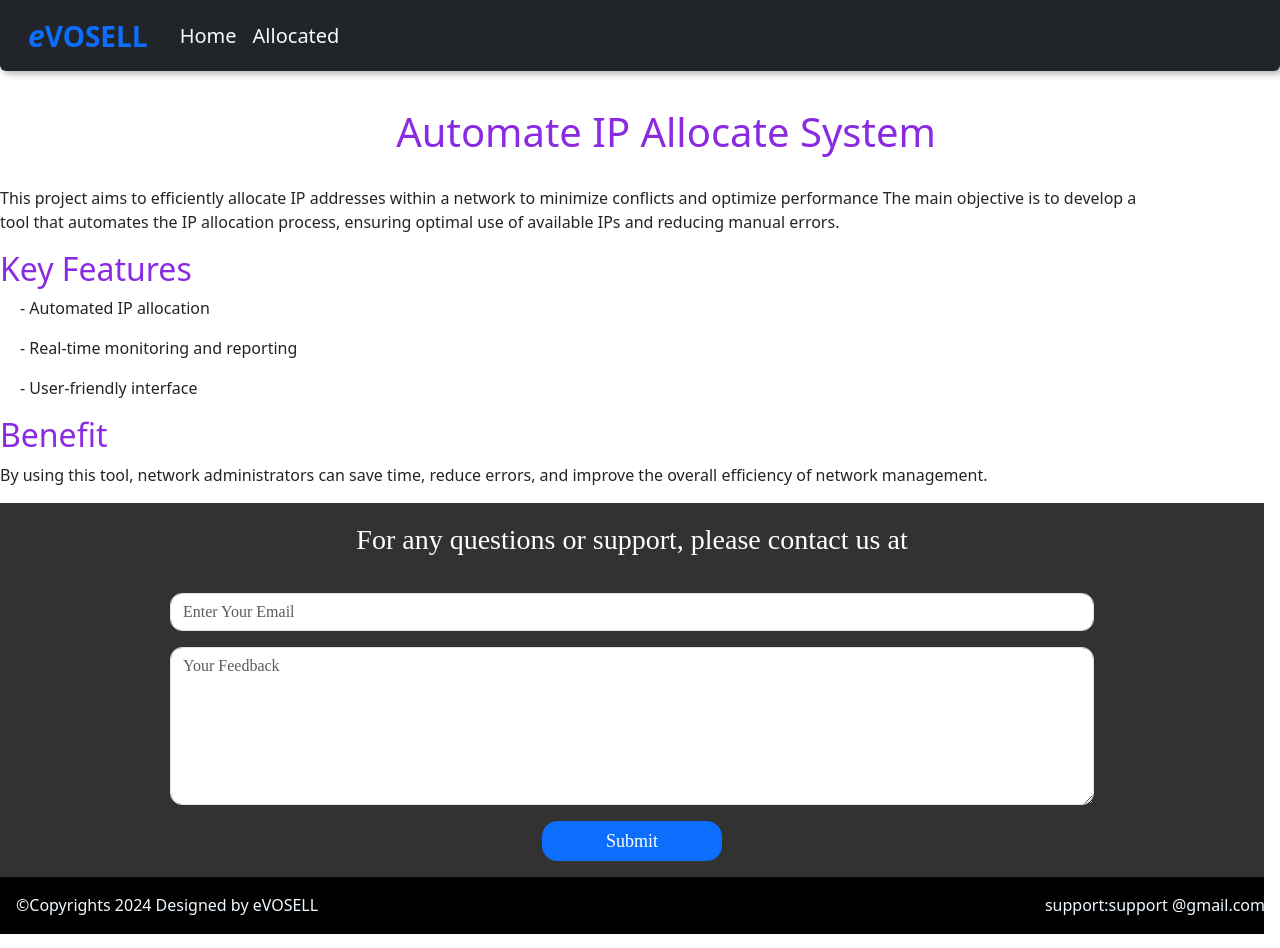
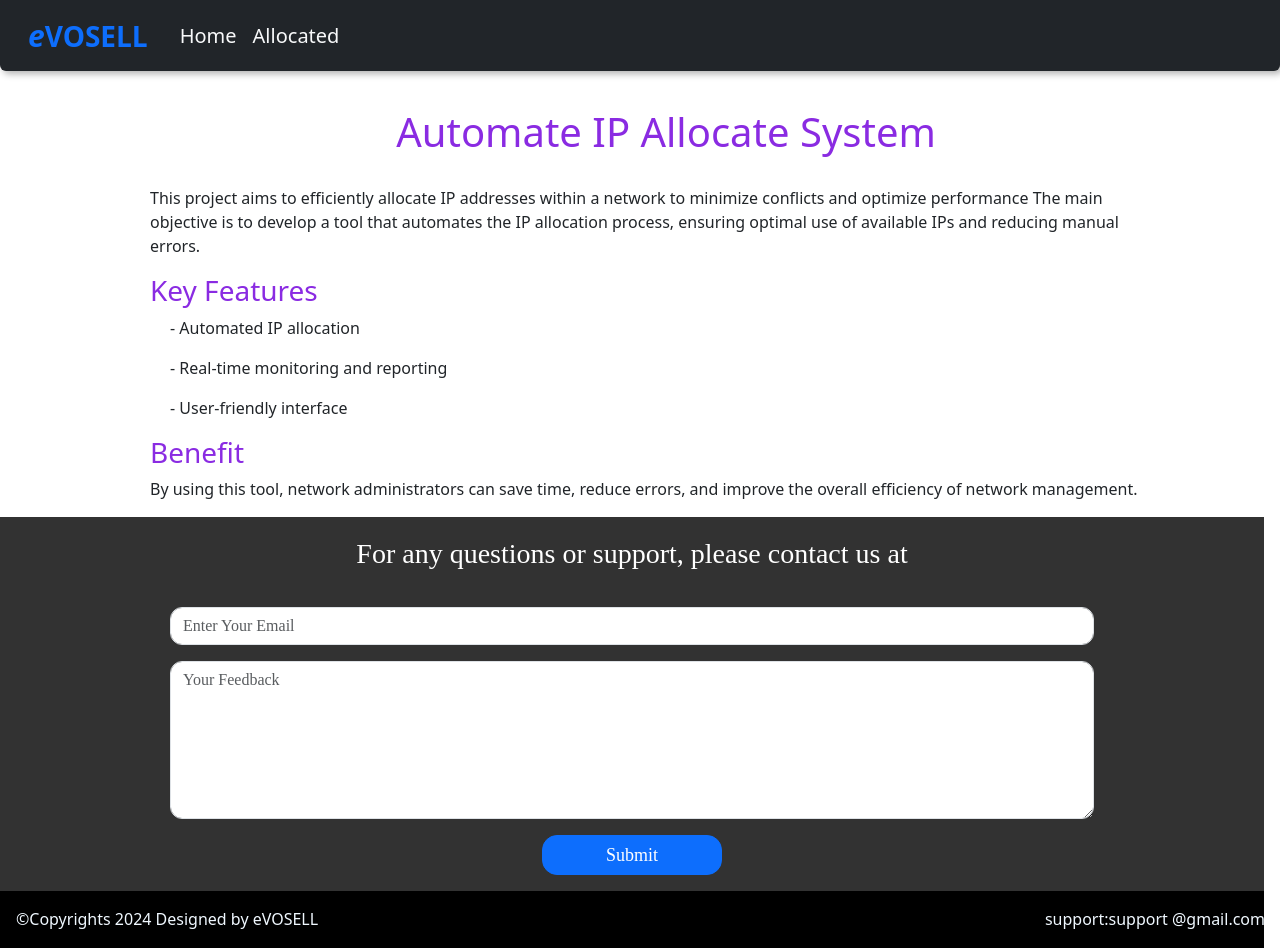
Before and after one commit to CNS-Project-Team/optimal-IP-allocation, an Angular app: page / in a window 1280 px wide. Built offline with nearby package versions, Linux system fonts and the light colour scheme.

Commit message:
add css classes

```diff
--- a/src/app/pages/home/home.component.html
+++ b/src/app/pages/home/home.component.html
@@ -1,15 +1,17 @@
 <div>
     <h1 class="main-title title-color">Automate {{title}}</h1>
-    <p>This project aims to efficiently allocate IP addresses within a network to minimize conflicts and optimize performance
+    <div class="m-large">
+        <p class="center">This project aims to efficiently allocate IP addresses within a network to minimize conflicts and optimize performance
             The main objective is to develop a tool that automates the IP allocation process, ensuring optimal use of available  IPs
             and reducing manual errors.
         </p>
 
-    <h2 class="title-color">Key Features</h2>
+        <h3 class="title-color">Key Features</h3>
         <p class="m-l-20"> - Automated IP allocation</p>
         <p class="m-l-20"> - Real-time monitoring and reporting</p>
         <p class="m-l-20"> - User-friendly interface</p>
 
-    <h2 class="title-color">Benefit</h2>
-    <p>By using this tool, network administrators can save time, reduce errors, and improve the overall efficiency of network management.</p>
+        <h3 class="title-color">Benefit</h3>
+        <p class="center">By using this tool, network administrators can save time, reduce errors, and improve the overall efficiency of network management.</p>
     </div>
+</div>
```
Lines whose indentation alone changed are shown as unchanged.
